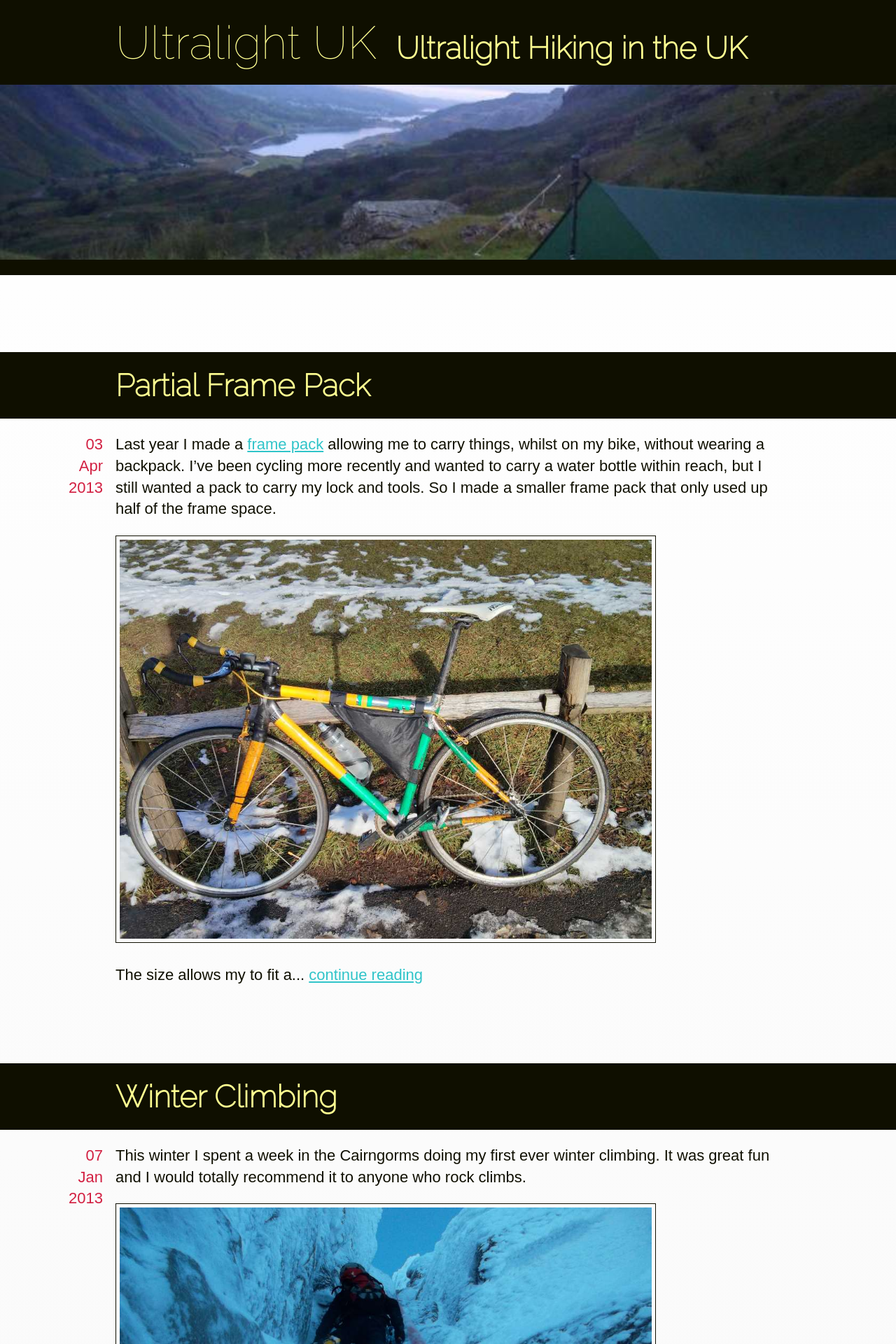
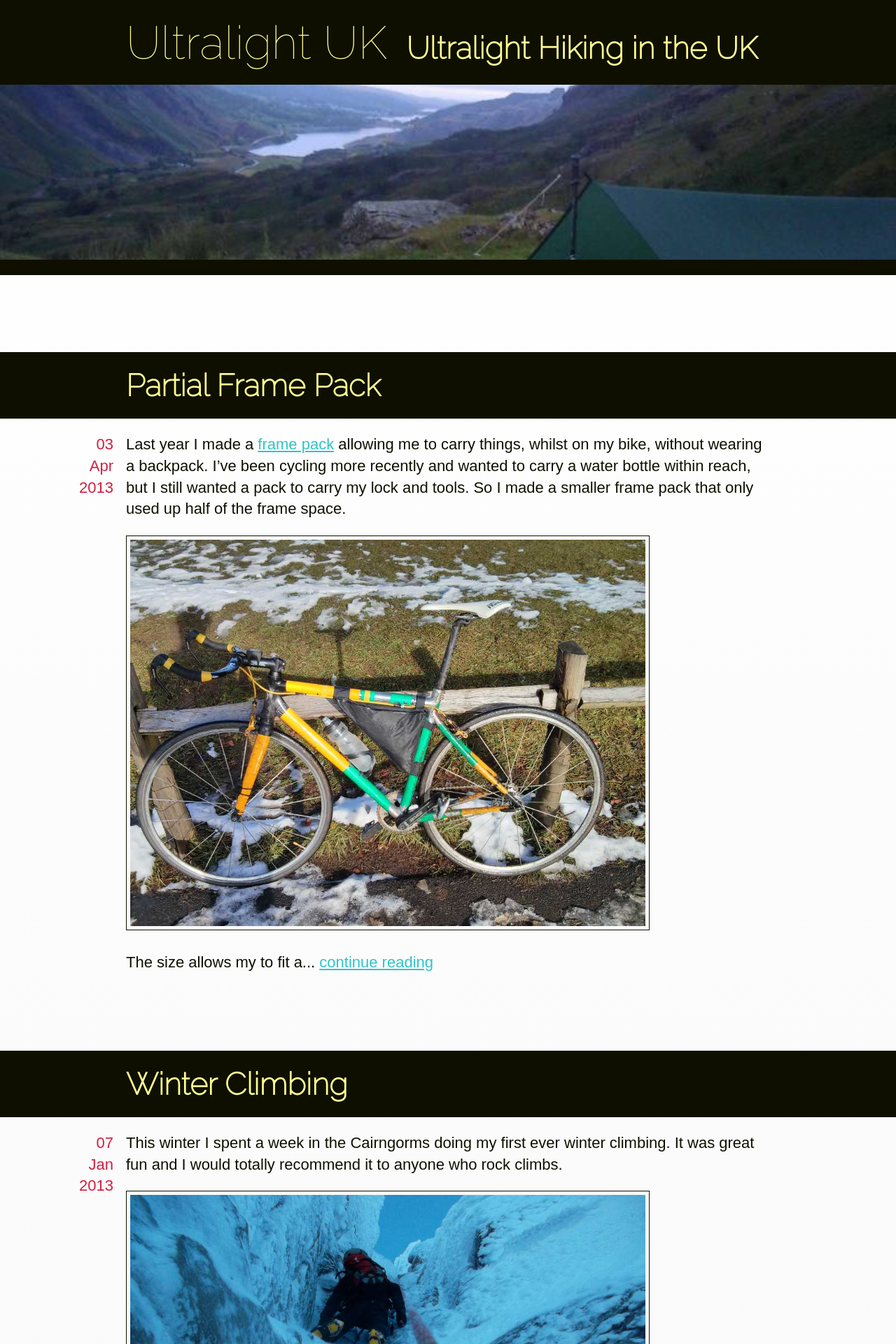
Before and after one commit to notclive/notclive.co.uk, a Jekyll site: the page built from ul/index.html, in a window 1280 px wide. Shown: the top 1920 px of the page at 70% size. Built offline with Jekyll 4.4.1, drawn with Linux system fonts in a browser that asks for light colours.

Commit message:
Skinnier column

```diff
--- a/ul/css/style.css
+++ b/ul/css/style.css
@@ -12,7 +12,7 @@ body {
 }
 
 .centered {
-	max-width: 950px;
+	max-width: 920px;
 	padding: 0 70px;
 	margin-left: auto;
 	margin-right: auto;
```
